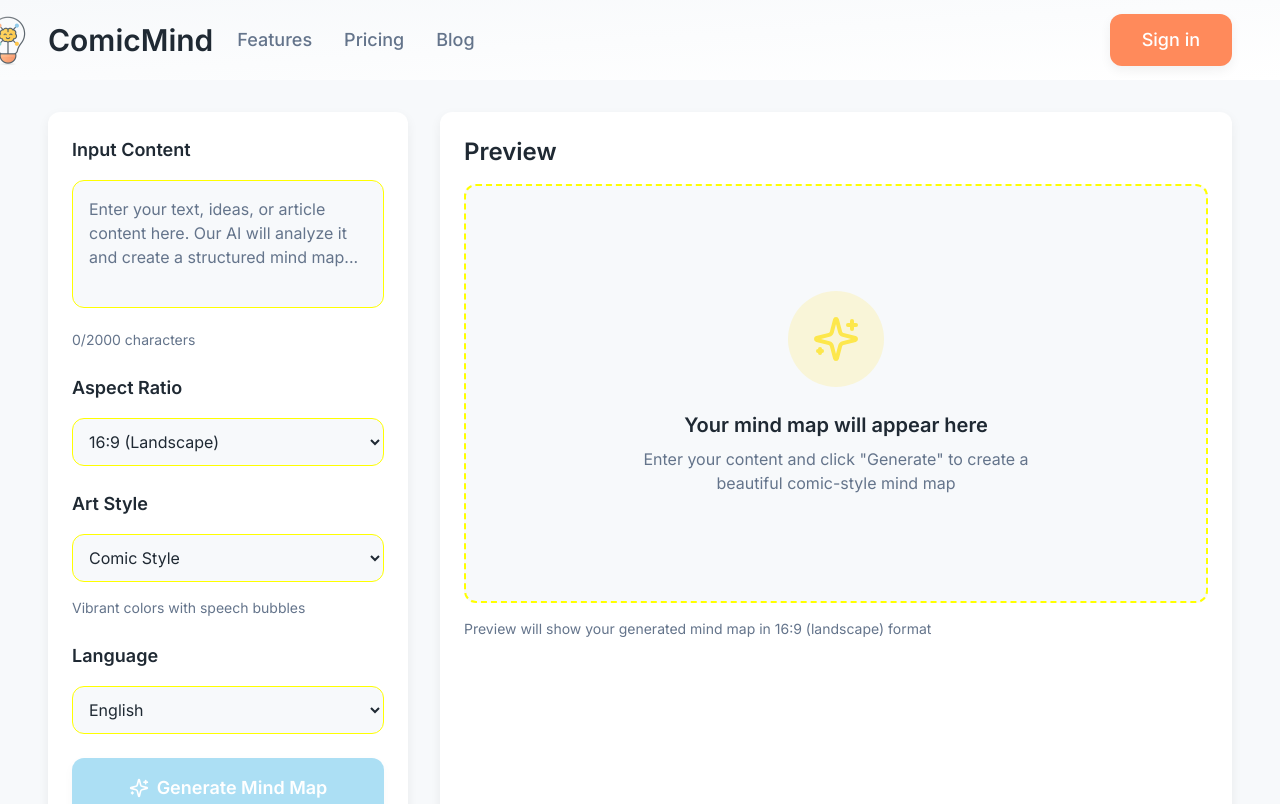
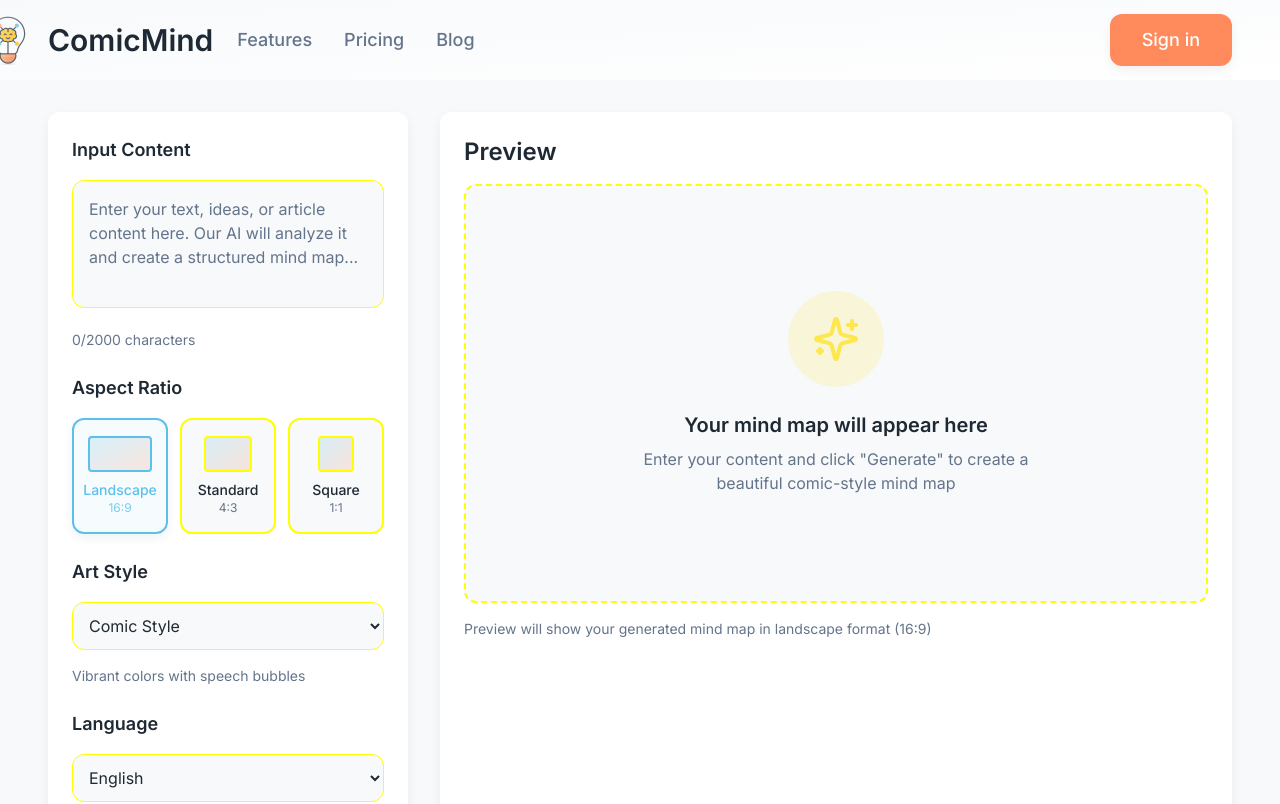
Before and after one commit to Hemajun2018/comicmind2, a Next.js app: page /create in a window 1280 px wide. Shown: the top 804 px of the page. Built offline with nearby package versions, Linux system fonts and the light colour scheme.

Commit message:
Replace Aspect Ratio Dropdown with Visual Shape Buttons

```diff
--- a/components/create/GenerationInterface.tsx
+++ b/components/create/GenerationInterface.tsx
@@ -22,9 +22,27 @@ export function GenerationInterface() {
   });
 
   const aspectRatioOptions = [
-    { value: '16:9', label: '16:9 (Landscape)', dimensions: 'w-full aspect-video' },
-    { value: '4:3', label: '4:3 (Standard)', dimensions: 'w-full aspect-[4/3]' },
-    { value: '1:1', label: '1:1 (Square)', dimensions: 'w-full aspect-square' },
+    {
+      value: '16:9',
+      label: 'Landscape',
+      ratio: '16:9',
+      dimensions: 'w-full aspect-video',
+      shapeClass: 'w-16 h-9'
+    },
+    {
+      value: '4:3',
+      label: 'Standard',
+      ratio: '4:3',
+      dimensions: 'w-full aspect-[4/3]',
+      shapeClass: 'w-12 h-9'
+    },
+    {
+      value: '1:1',
+      label: 'Square',
+      ratio: '1:1',
+      dimensions: 'w-full aspect-square',
+      shapeClass: 'w-9 h-9'
+    },
   ];
 
   const styleOptions = [
@@ -117,23 +135,46 @@ export function GenerationInterface() {
                 </div>
               </div>
 
-              {/* Aspect Ratio */}
+              {/* Aspect Ratio - Visual Selection */}
               <div className="space-y-4">
                 <label className="block text-lg font-semibold text-text">
                   Aspect Ratio
                 </label>
-                <select
-                  value={aspectRatio}
-                  onChange={(e) => setAspectRatio(e.target.value)}
-                  className="w-full p-3 border border-border rounded-xl focus:ring-2 focus:ring-primary focus:border-transparent transition-colors-smooth text-text bg-neutral-bg"
-                  disabled={generationState.isGenerating}
-                >
+                <div className="grid grid-cols-3 gap-3">
                   {aspectRatioOptions.map((option) => (
-                    <option key={option.value} value={option.value}>
-                      {option.label}
-                    </option>
+                    <button
+                      key={option.value}
+                      onClick={() => setAspectRatio(option.value)}
+                      disabled={generationState.isGenerating}
+                      className={`p-4 rounded-xl border-2 transition-all duration-200 hover:shadow-md ${
+                        aspectRatio === option.value
+                          ? 'border-primary bg-primary/5 shadow-soft'
+                          : 'border-border bg-neutral-bg hover:border-primary/50'
+                      } disabled:opacity-50 disabled:cursor-not-allowed`}
+                    >
+                      <div className="flex flex-col items-center space-y-2">
+                        {/* Visual Shape */}
+                        <div className={`${option.shapeClass} bg-gradient-to-br from-primary/20 to-accent/20 rounded border-2 ${
+                          aspectRatio === option.value ? 'border-primary' : 'border-border'
+                        }`}></div>
+
+                        {/* Label */}
+                        <div className="text-center">
+                          <div className={`text-sm font-medium ${
+                            aspectRatio === option.value ? 'text-primary' : 'text-text'
+                          }`}>
+                            {option.label}
+                          </div>
+                          <div className={`text-xs ${
+                            aspectRatio === option.value ? 'text-primary/80' : 'text-text-muted'
+                          }`}>
+                            {option.ratio}
+                          </div>
+                        </div>
+                      </div>
+                    </button>
                   ))}
-                </select>
+                </div>
               </div>
 
               {/* Style Selection */}
@@ -346,7 +387,7 @@ export function GenerationInterface() {
 
               {/* Preview Info */}
               <div className="text-sm text-text-muted">
-                Preview will show your generated mind map in {selectedAspectRatio?.label.toLowerCase()} format
+                Preview will show your generated mind map in {selectedAspectRatio?.label.toLowerCase()} format ({selectedAspectRatio?.ratio})
               </div>
             </div>
           </div>
```
